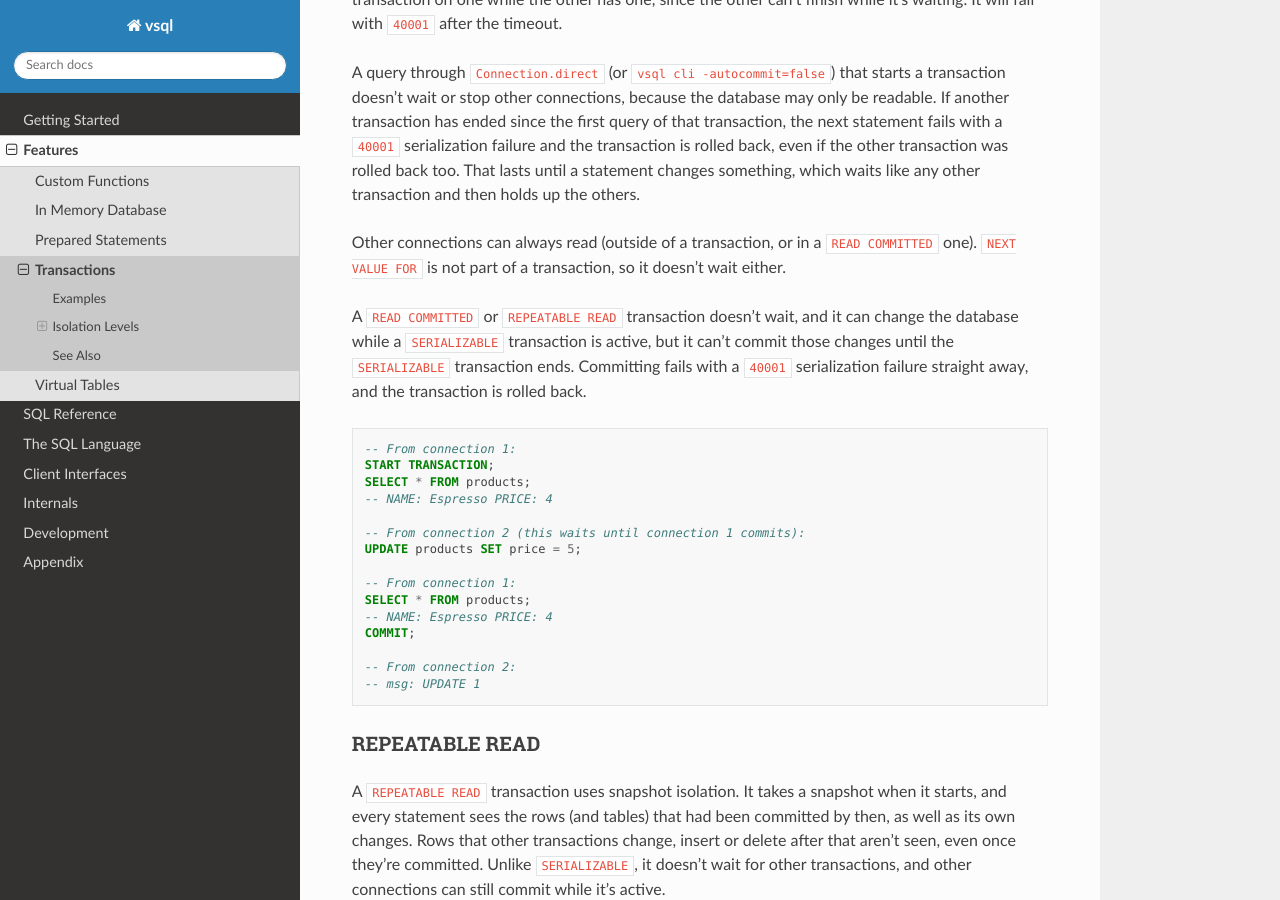
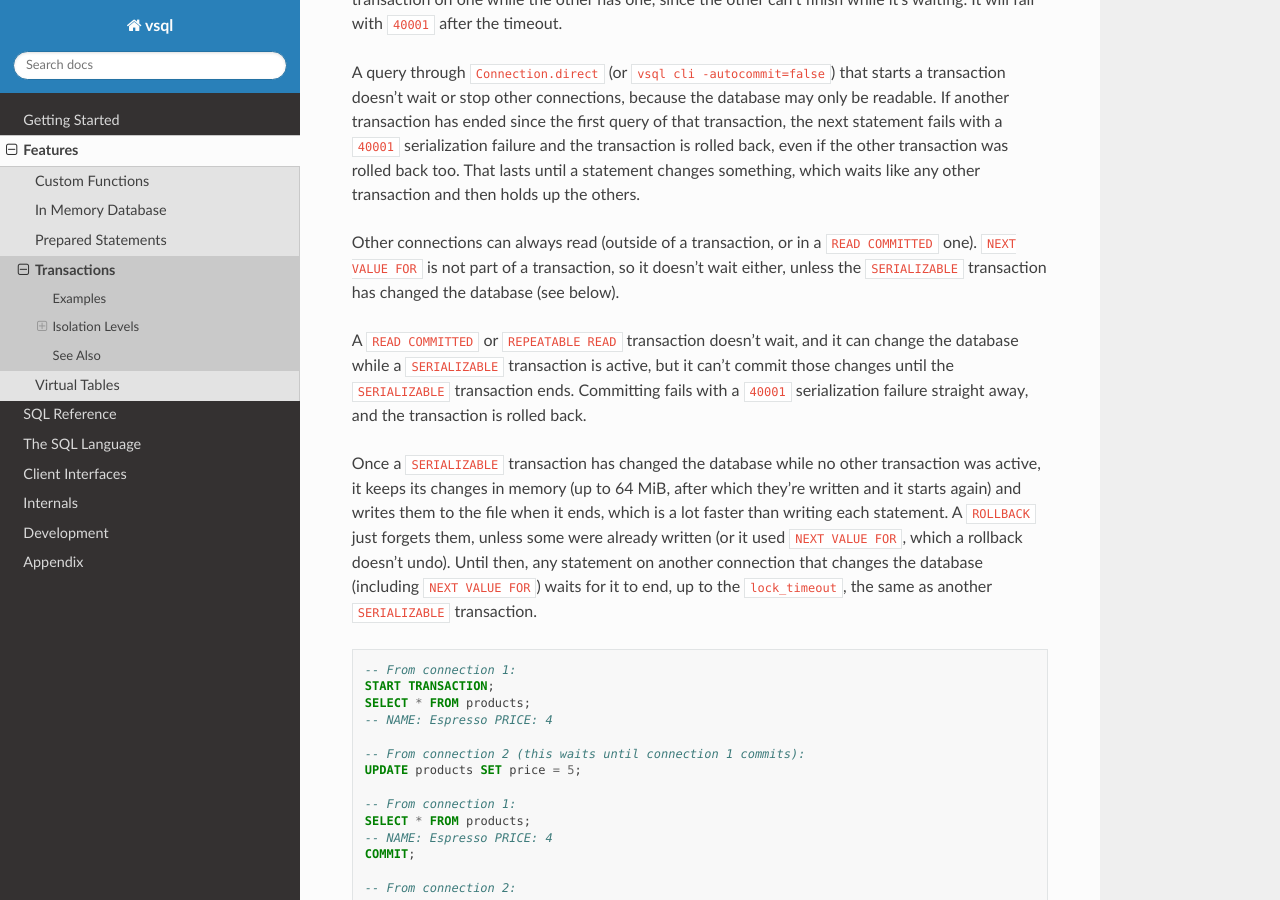
Before and after one commit to elliotchance/vsql, a Sphinx documentation site: the page built from docs/transactions.rst, in a window 1280 px wide and 900 px high, scrolled down 2501 px. Built offline with Sphinx 7.4.7 and the Read the Docs theme 3.1.0, drawn with Linux system fonts in a browser that asks for light colours.

Commit message:
storage: Keep a SERIALIZABLE transaction's pages until it ends (#1494)
Each statement in a transaction wrote the pages it changed to the
write-ahead log, copied them into the database file and wrote the header,
and often synced the log, so that other connections could change the file
between its statements. A SERIALIZABLE transaction already stops every
other transaction from committing until it ends, so once it has changed
a page while no other transaction is active, it now keeps its pages (and
the header) in memory, and writes them once when it ends. They're written
sooner if they add up to more than 64 MiB.

While it does, it holds a new lock (the isolation file followed by
".deferred") exclusively, and every statement on another connection that
changes the database waits for it (up to lock_timeout), the same as for
another SERIALIZABLE transaction. That includes READ COMMITTED and
REPEATABLE READ transactions, which could change the database (but not
commit) before, and NEXT VALUE FOR.

A ROLLBACK just forgets the pages it kept (keeping the IDs it used up),
unless some of its pages were already written, or it used NEXT VALUE FOR
(which a rollback doesn't undo). Then it undoes them as before.

A statement that fails puts back the pages it changed, rather than
dropping every page that hasn't been written (see FilePager.discard). The
read_page fault is injected before the pages in memory too, so that a
COMMIT can still fail to read a page.

Tests that are about a transaction that stopped, the log, or CREATE INDEX
waiting for a transaction with changes now use READ COMMITTED for that
transaction, so they still test the same thing.

speedtest1 on disk goes from 7.0s to 4.9s (with #1490, #1491 and #1493),
and TPC-B on disk from about 1,480 to 2,630 transactions per second (with
the page cache of #1492).

Co-authored-by: Claude Opus 5.5 <noreply@anthropic.com>

```diff
--- a/docs/file-format.rst
+++ b/docs/file-format.rst
@@ -24,7 +24,9 @@ first time a ``SERIALIZABLE`` transaction (the default) is started (see
 it's always empty, is only used for locking, and can be deleted whenever there
 are no open connections to the database. The same goes for a fifth file, with
 that name followed by ``.queue``, which is created the first time a connection
-waits for a transaction to start.
+waits for a transaction to start, and a sixth, followed by ``.deferred``, which
+is created the first time a ``SERIALIZABLE`` transaction keeps its changes in
+memory until it ends.
 
 The file must include a *Header*, followed by zero or more pages. That is, when
 the database file is initially created it will only have a *Header* and zero
--- a/docs/transactions.rst
+++ b/docs/transactions.rst
@@ -155,13 +155,23 @@ transaction and then holds up the others.
 
 Other connections can always read (outside of a transaction, or in a
 ``READ COMMITTED`` one). ``NEXT VALUE FOR`` is not part of a transaction, so
-it doesn't wait either.
+it doesn't wait either, unless the ``SERIALIZABLE`` transaction has changed the
+database (see below).
 
 A ``READ COMMITTED`` or ``REPEATABLE READ`` transaction doesn't wait, and it
 can change the database while a ``SERIALIZABLE`` transaction is active, but it
 can't commit those changes until the ``SERIALIZABLE`` transaction ends.
 Committing fails with a ``40001`` serialization failure straight away, and the
 transaction is rolled back.
+
+Once a ``SERIALIZABLE`` transaction has changed the database while no other
+transaction was active, it keeps its changes in memory (up to 64 MiB, after
+which they're written and it starts again) and writes them to the file when it
+ends, which is a lot faster than writing each statement. A ``ROLLBACK`` just
+forgets them, unless some were already written (or it used ``NEXT VALUE FOR``,
+which a rollback doesn't undo). Until then, any statement on another connection that
+changes the database (including ``NEXT VALUE FOR``) waits for it to end, up to
+the ``lock_timeout``, the same as another ``SERIALIZABLE`` transaction.
 
 .. code-block:: sql
 
```
Also changed, not shown: 15 other files.
